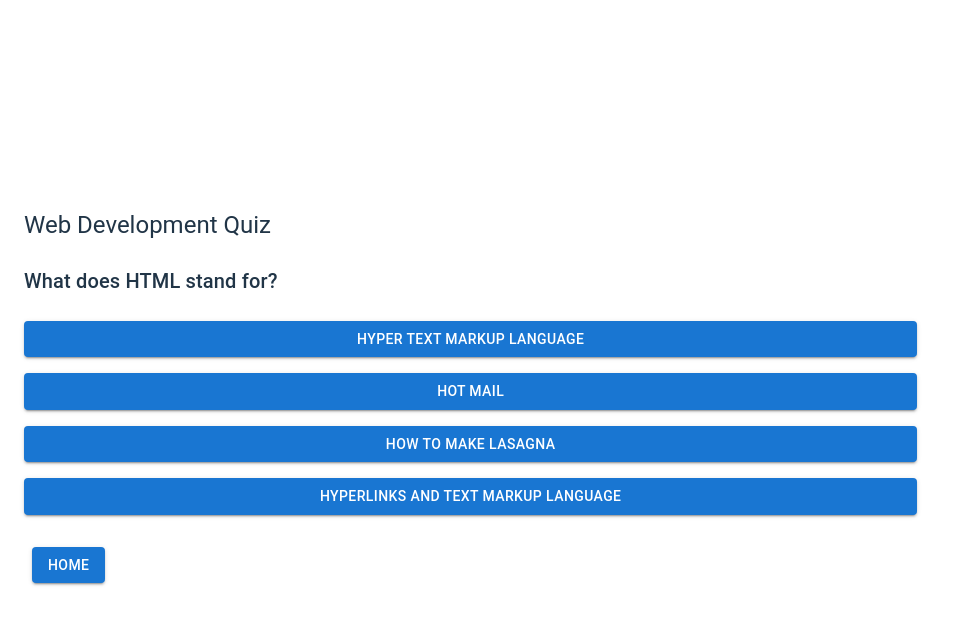
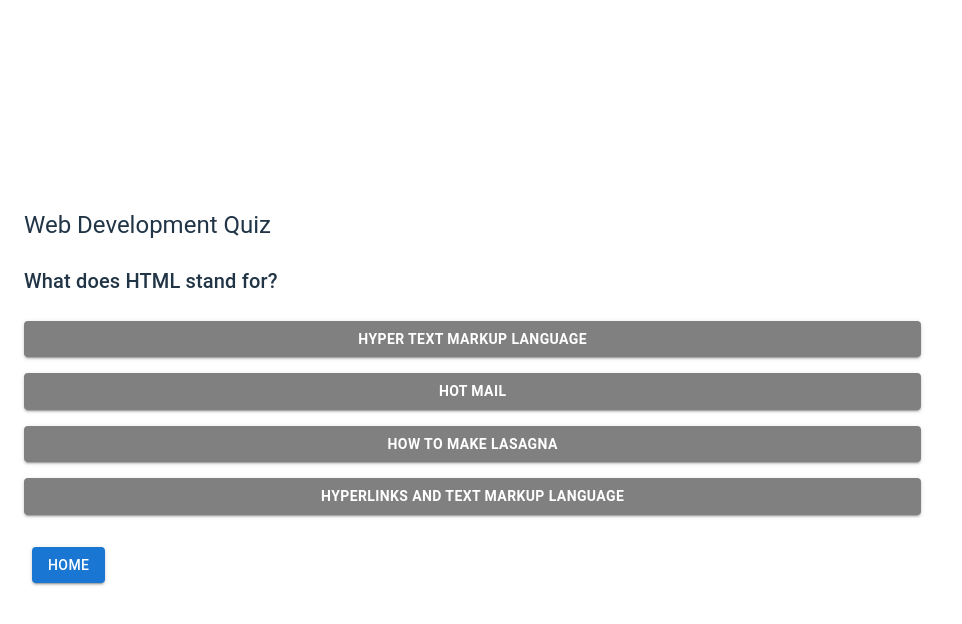
Before and after one commit to gabriela035/ReactTs-InfoQuizz, a React (Vite) app in the folder info-quiz/: page / in a window 1280 px wide. Both pictures are taken after a click on the button "Web Development". Shown: the top 624 px of the page, without its empty margins (0-962 px from the left). Built offline with nearby package versions, Linux system fonts and the light colour scheme.

Commit message:
fixed colors feedback when selecting an answer

```diff
--- a/info-quiz/src/App.tsx
+++ b/info-quiz/src/App.tsx
@@ -1,7 +1,4 @@
 import AppRoutes from "./routes/AppRoutes";
-
-import QuizCard from "./components/QuizCard";
-import HomePage from "./pages/HomePage";
 
 function App() {
   return <AppRoutes />;
--- a/info-quiz/src/components/AnswerButton.tsx
+++ b/info-quiz/src/components/AnswerButton.tsx
@@ -15,21 +15,32 @@ const AnswerButton = ({
   isCorrect,
   showFeedback,
 }: Props) => {
-  let color: "success" | "error" | "primary" = "primary";
-
-  if (showFeedback) {
-    if (isCorrect) color = "success";
-    else if (isSelected && !isCorrect) color = "error";
-  }
-
   return (
     <Button
+      fullWidth
       variant="contained"
-      fullWidth
-      sx={{ marginY: 1 }}
-      color={color}
       onClick={onClick}
-      disabled={showFeedback}
+      sx={{
+        marginY: 1,
+        color: "white",
+        fontWeight: 600,
+        backgroundColor: showFeedback
+          ? isCorrect
+            ? "green"
+            : isSelected
+            ? "red"
+            : "gray"
+          : "gray",
+        "&:hover": {
+          backgroundColor: showFeedback
+            ? isCorrect
+              ? "darkgreen"
+              : isSelected
+              ? "darkred"
+              : "darkgray"
+            : "darkgray",
+        },
+      }}
     >
       {text}
     </Button>
--- a/info-quiz/src/components/QuestionView.tsx
+++ b/info-quiz/src/components/QuestionView.tsx
@@ -20,16 +20,22 @@ const QuestionView = ({
       <Typography variant="h6" mb={2}>
         {question.question}
       </Typography>
-      {question.answers.map((ans, index) => (
+      {question.answers.map((ans, index) => {
+        // Determine if the current answer is correct
+        const isCorrectAnswer = ans.isCorrect;
+        const isSelected = selectedAnswer === index;
+
+        return (
           <AnswerButton
             key={index}
             text={ans.text}
-          isSelected={selectedAnswer === index}
-          isCorrect={ans.isCorrect}
+            isSelected={isSelected}
+            isCorrect={isCorrectAnswer}
             showFeedback={showFeedback}
             onClick={() => onSelect(index)}
           />
-      ))}
+        );
+      })}
     </Box>
   );
 };
--- a/info-quiz/src/context/QuizContext.tsx
+++ b/info-quiz/src/context/QuizContext.tsx
@@ -1,5 +1,6 @@
 import React, { createContext, useContext, useState } from "react";
 import type { Question } from "../types/quiz";
+import { useNavigate } from "react-router-dom";
 
 type UserAnswer = {
   question: Question;
@@ -28,6 +29,7 @@ export const QuizProvider: React.FC<{ children: React.ReactNode }> = ({
   const [currentIndex, setCurrentIndex] = useState(0);
   const [userAnswers, setUserAnswers] = useState<UserAnswer[]>([]);
   const [score, setScore] = useState(0);
+  const navigate = useNavigate();
 
   const setCategory = (name: string, questions: Question[]) => {
     setCurrentCategory(name);
@@ -52,11 +54,12 @@ export const QuizProvider: React.FC<{ children: React.ReactNode }> = ({
   const nextQuestion = () => {
     setCurrentIndex((prev) => prev + 1);
   };
-
+  console.log(currentCategory);
   const resetQuiz = () => {
     setCurrentIndex(0);
     setUserAnswers([]);
     setScore(0);
+    navigate(`/quiz/${encodeURIComponent(currentCategory)}`);
   };
 
   return (
```
Lines whose indentation alone changed are shown as unchanged.
